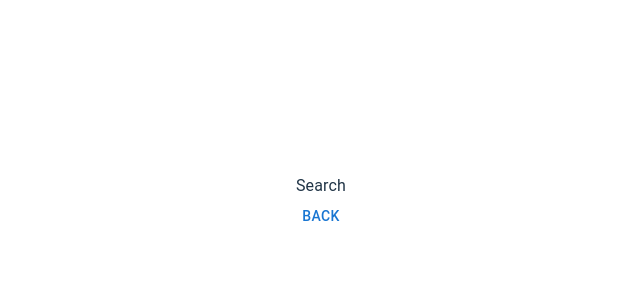
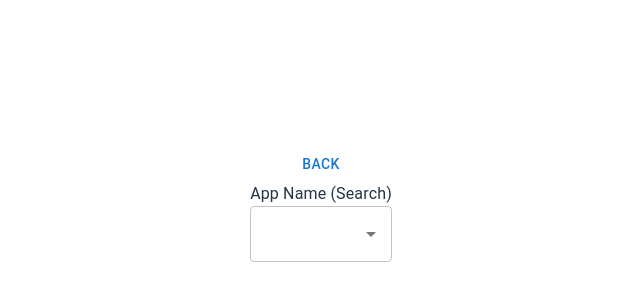
Before and after one commit to Ratchet7x5/quirky-mentors, a React (Vite) app in the folder quirky-mentors/: page /search in a window 1280 px wide. Shown: the part 196-496 px from the top of the page, without its empty margins (319-959 px from the left). Built offline with nearby package versions, Linux system fonts and the light colour scheme.

Commit message:
add: search bar

```diff
--- a/quirky-mentors/src/Search.jsx
+++ b/quirky-mentors/src/Search.jsx
@@ -1,16 +1,32 @@
-import { useNavigate } from "react-router-dom";
+import { useNavigate} from "react-router-dom";
+import { useState } from "react";
 import styled from "@emotion/styled";
-import { Box, Typography, Button } from "@mui/material";
+import { Box, Typography, Button, Autocomplete, TextField, ListItemAvatar, Avatar, ListItem, List } from "@mui/material";
 
 function Search() {
   const nav = useNavigate();
+  const dummyData = ["blah", "blah2"]; // get data in the DB
+  const [selectedVal, setValue] = useState('');
+
+  const handleSelection = (event, newVal) => {
+    setValue(newVal);
+  }
+
   return (
-    <>
-      <Box>
-        <Typography>Search</Typography>
+    <div className="">
+      <div className="">
         <Button onClick={() => nav("/profile-form")}>Back</Button>
-      </Box>
-    </>
+        <Typography>App Name (Search)</Typography>
+      </div>
+      <div className="">
+        <Autocomplete
+          options={dummyData}
+          renderInput={(params)=> <TextField {...params}/>}
+          value={selectedVal}
+          onChange={handleSelection}/>
+        <Typography>{selectedVal}</Typography>
+      </div>
+    </div>
   );
 }
 
```
